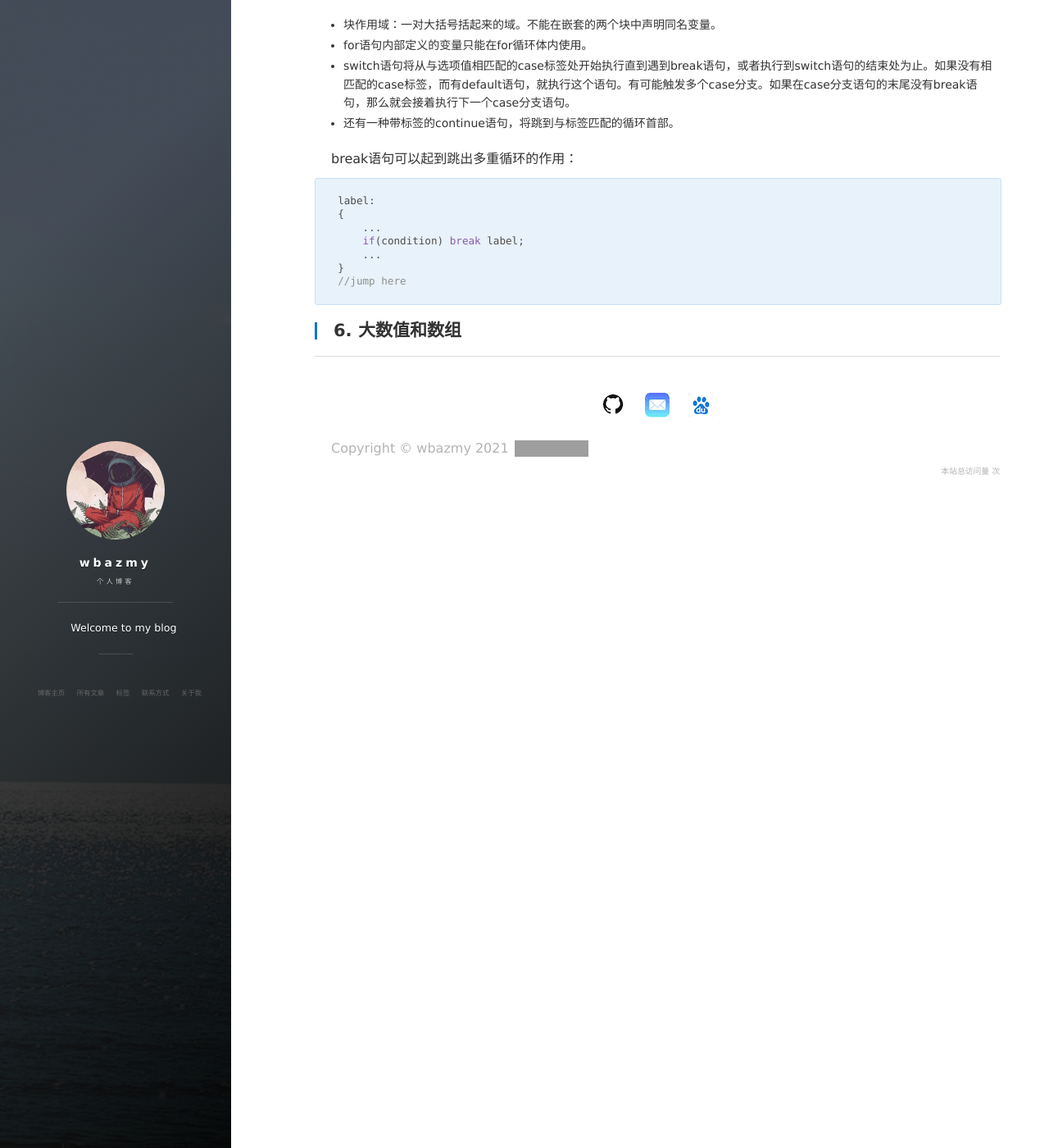
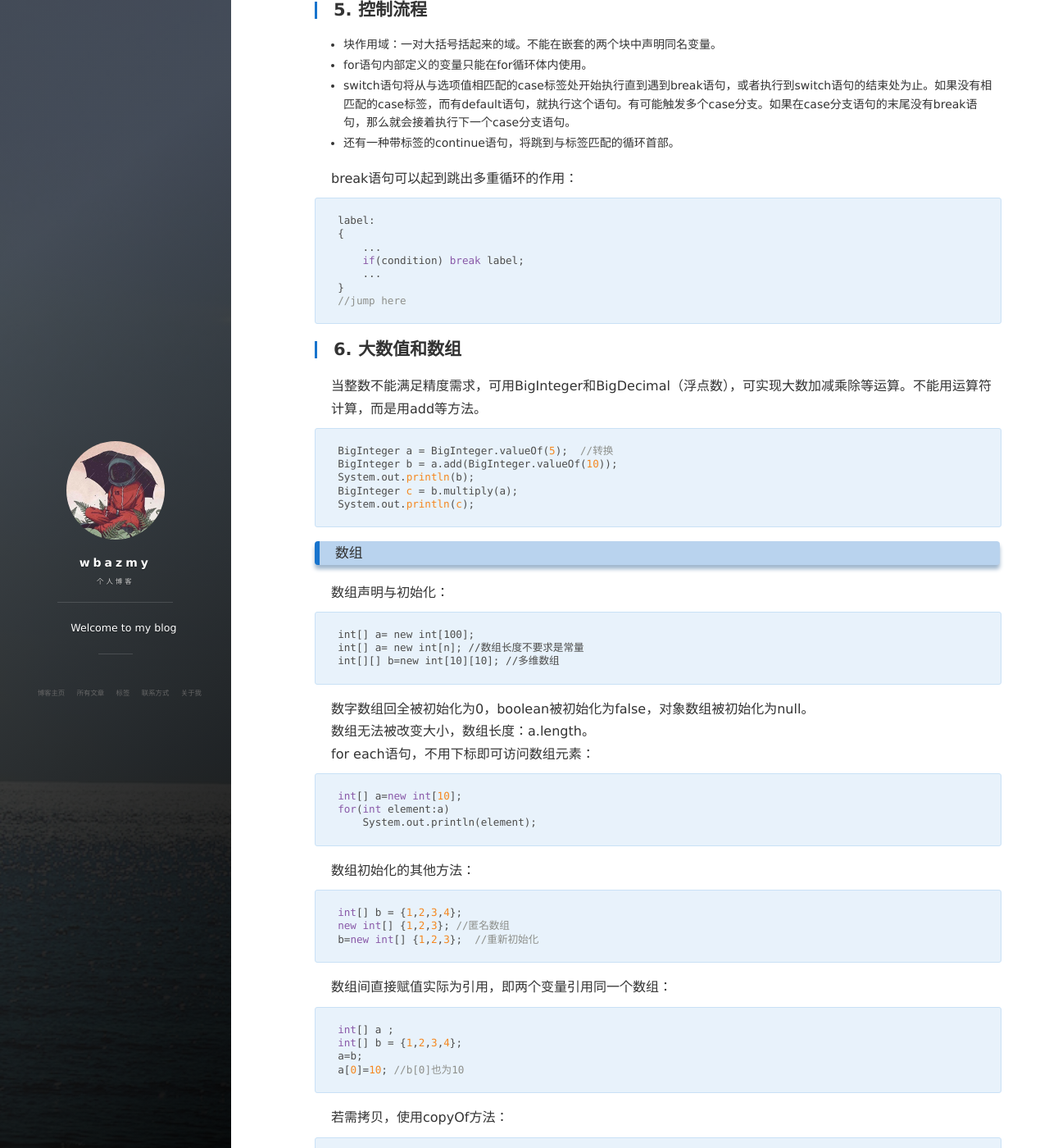
Before and after one commit to wbazmy/wbazmy.github.io, a Jekyll site: the page built from _posts/2021-07-26-Java基础程序设计.md, in a window 1280 px wide and 1400 px high, scrolled down 3214 px. Shown: the whole window at 82% size. Built offline with Jekyll 4.4.1, drawn with Linux system fonts in a browser that asks for light colours; nearby versions of some CDN libraries; comment, search, counter and statistics services are not loaded; some of the changed text lies outside the part shown; grey boxes are pictures that could not be loaded.

Commit message:
Update 2021-07-26-Java基础程序设计.md

````diff
--- a/_posts/2021-07-26-Java基础程序设计.md
+++ b/_posts/2021-07-26-Java基础程序设计.md
@@ -144,3 +144,73 @@ label:
 ```
 
 ## 6. 大数值和数组
+当整数不能满足精度需求，可用BigInteger和BigDecimal（浮点数），可实现大数加减乘除等运算。不能用运算符计算，而是用add等方法。
+
+```java
+BigInteger a = BigInteger.valueOf(5);  //转换
+BigInteger b = a.add(BigInteger.valueOf(10));
+System.out.println(b);
+BigInteger c = b.multiply(a);
+System.out.println(c);
+```
+
+### 数组
+数组声明与初始化：
+
+```java
+int[] a= new int[100];
+int[] a= new int[n]; //数组长度不要求是常量
+int[][] b=new int[10][10]; //多维数组
+```
+
+数字数组回全被初始化为0，boolean被初始化为false，对象数组被初始化为null。
+数组无法被改变大小，数组长度：a.length。
+for each语句，不用下标即可访问数组元素：
+
+```java
+int[] a=new int[10];
+for(int element:a)
+    System.out.println(element);
+```
+
+数组初始化的其他方法：
+
+```java
+int[] b = {1,2,3,4};
+new int[] {1,2,3}; //匿名数组
+b=new int[] {1,2,3};  //重新初始化
+```
+
+数组间直接赋值实际为引用，即两个变量引用同一个数组：
+
+```java
+int[] a ;
+int[] b = {1,2,3,4};
+a=b;
+a[0]=10; //b[0]也为10
+```
+
+若需拷贝，使用copyOf方法：
+
+```java
+int[] a ;
+int[] b = {1,2,3,4};
+a= Arrays.copyOf(b,b.length); //第二个参数为新数组长度，多余赋0，若是布尔就赋值false
+a[0]=10; //b[0]=1
+```
+
+对数组排序（正序）：
+
+```java
+int[] a = {14, 2, 38, 4};
+Arrays.sort(a); //使用了优化的快排
+```
+
+快速打印二维数组的元素列表：
+
+```java
+System.out.println(Arrays.deepToString(a));
+```
+
+Java实际上没有多维数组，只有一维数组，多维数组被解释为“数组的数组”。具体图示如下：
+![](/images/JavaSE/2.PNG)
````
